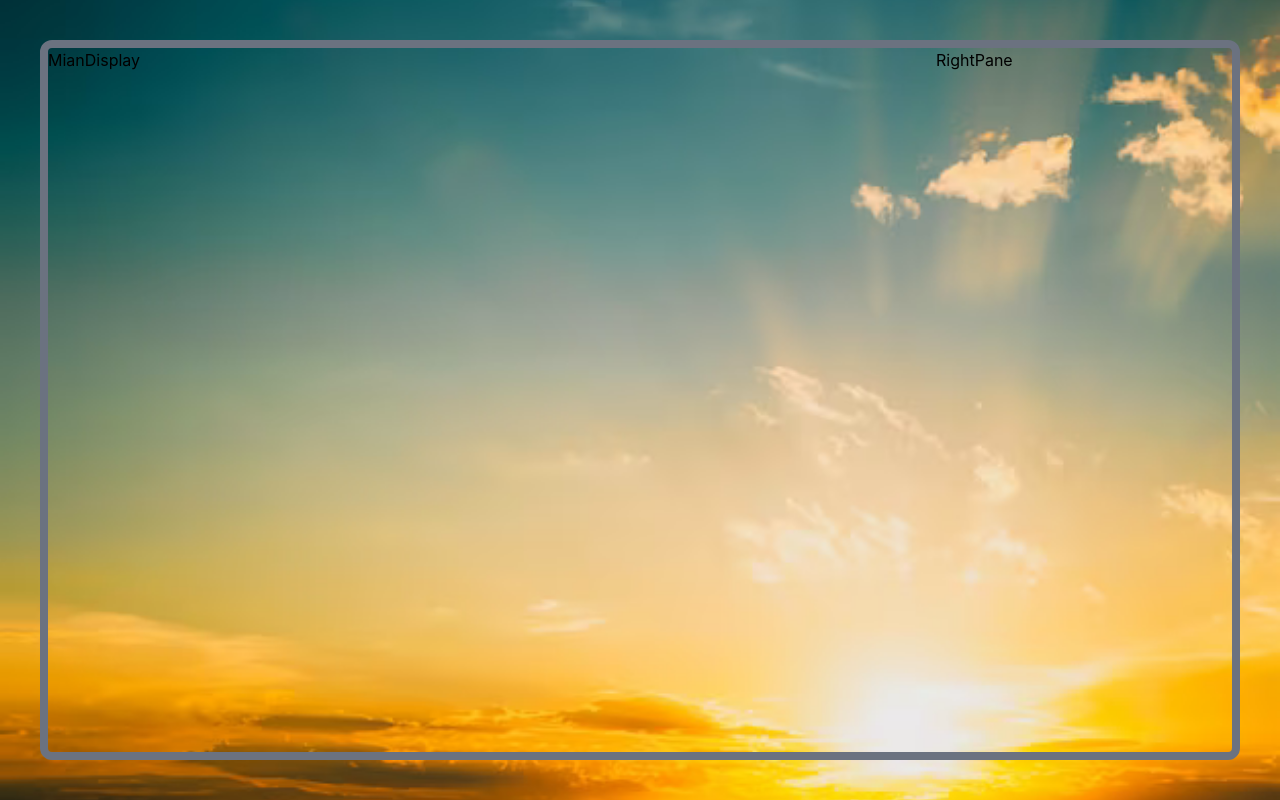
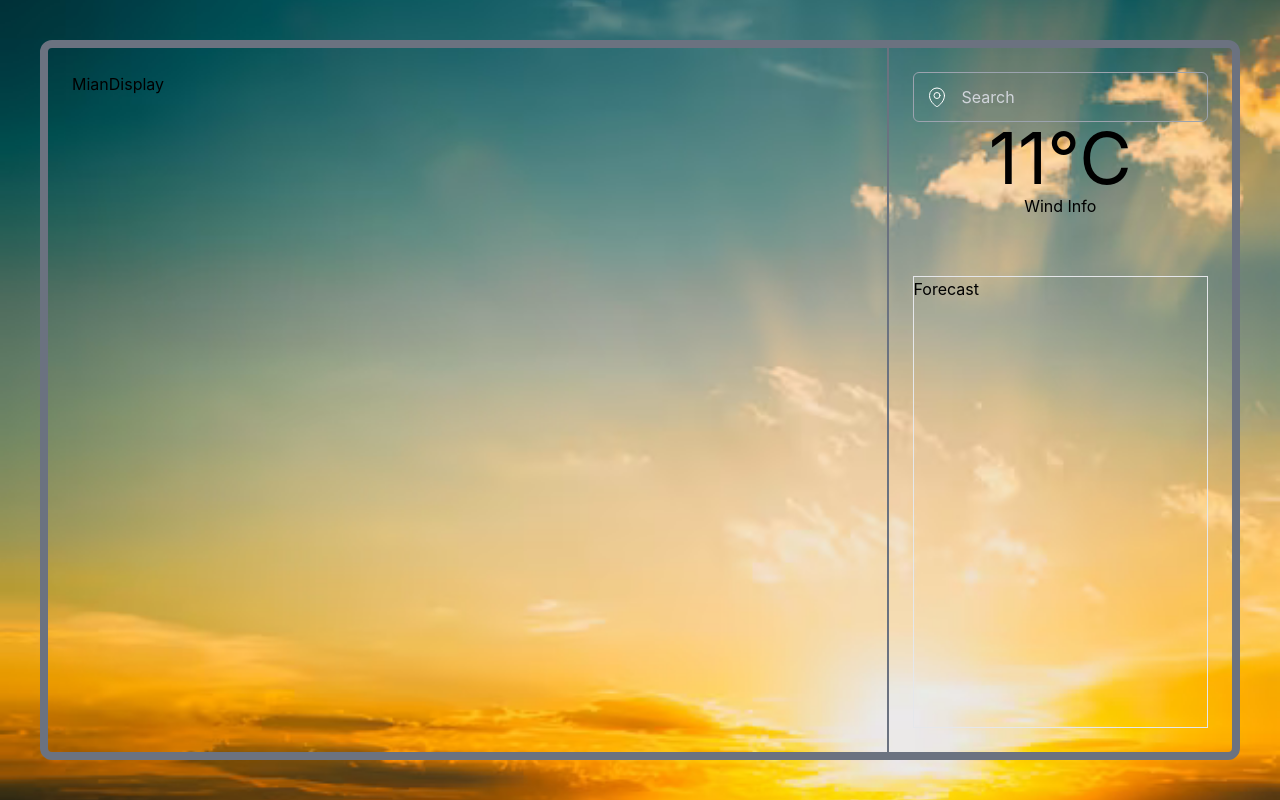
Before and after one commit to Shubham-Mi/weather-app, a React (Create React App) app: page / in a window 1280 px wide. Built offline with nearby package versions, Linux system fonts and the light colour scheme; no server answers; what prettier-plugin-tailwindcss would draw is missing.

Commit message:
Searching done
Signed-off-by: Shubham-Mi <shubham.mitt112@gmail.com>

```diff
--- a/package.json
+++ b/package.json
@@ -6,6 +6,7 @@
     "@testing-library/jest-dom": "^5.16.5",
     "@testing-library/react": "^13.4.0",
     "@testing-library/user-event": "^13.5.0",
+    "axios": "^1.4.0",
     "react": "^18.2.0",
     "react-dom": "^18.2.0",
     "react-scripts": "5.0.1",
--- a/src/App.js
+++ b/src/App.js
@@ -1,13 +1,44 @@
-import React from "react";
-import MianDisplay from "./components/MianDisplay";
+import axios from "axios";
+import React, { useEffect, useState } from "react";
+import MainDisplay from "./components/MainDisplay";
 import RightPane from "./components/RightPane";
 
 function App() {
+  const APIkey = "50f7f0df58741d1b6fd14791c840fd97";
+  const [responseData, setResponseData] = useState({});
+
+  useEffect(() => {
+    fetchData("delhi");
+  }, []);
+
+  const fetchData = (name) => {
+    if (name === "") return;
+    console.log(name);
+    axios(
+      `http://api.openweathermap.org/geo/1.0/direct?q=${name}&limit=1&appid=${APIkey}`
+    )
+      .then((response) => {
+        console.log(response.data[0]);
+        console.log(response.data[0].lat);
+        console.log(response.data[0].lon);
+        const lat = response.data[0].lat;
+        const lon = response.data[0].lon;
+        axios(
+          `https://api.openweathermap.org/data/2.5/weather?lat=${lat}&lon=${lon}&appid=${APIkey}&units=metric`
+        ).then((response) => {
+          console.log(response.data);
+          setResponseData(response.data);
+        });
+      })
+      .catch((error) => {
+        console.log("Error fetching data ", error);
+      });
+  };
   return (
     <div className="App flex h-screen bg-clear-weather bg-cover bg-center bg-no-repeat">
-      <div className="main m-10 flex w-full flex-row items-stretch rounded-xl border-8 border-solid border-gray-500">
-        <MianDisplay />
-        <RightPane />
+      <div className="main m-10 flex w-full flex-row divide-x-2 divide-inherit rounded-xl border-8 border-solid border-gray-500">
+        <MainDisplay />
+        <RightPane fetchData={fetchData} />
       </div>
     </div>
   );
--- /dev/null
+++ b/src/components/Forecast.js
@@ -0,0 +1,5 @@
+import React from "react";
+
+export default function Forecast() {
+  return <div className="forecast flex-grow basis-3/5 border">Forecast</div>;
+}
--- /dev/null
+++ b/src/components/MainDisplay.js
@@ -0,0 +1,5 @@
+import React from "react";
+
+export default function MainDisplay() {
+  return <div className="main-display basis-3/4 p-6">MianDisplay</div>;
+}
--- a/src/components/MianDisplay.js
+++ /dev/null
@@ -1,5 +0,0 @@
-import React from "react";
-
-export default function MianDisplay() {
-  return <div className="MainDisplay basis-3/4">MianDisplay</div>;
-}
--- a/src/components/RightPane.js
+++ b/src/components/RightPane.js
@@ -1,5 +1,12 @@
 import React from "react";
+import Search from "./Search";
+import Forecast from "./Forecast";
 
-export default function RightPane() {
-  return <div className="RightPane h-full">RightPane</div>;
+export default function RightPane({ fetchData }) {
+  return (
+    <div className="right-pane flex flex-grow flex-col p-6">
+      <Search fetchData={fetchData} />
+      <Forecast />
+    </div>
+  );
 }
--- /dev/null
+++ b/src/components/Search.js
@@ -0,0 +1,12 @@
+import React from "react";
+import SearchBar from "./SearchBar";
+import Temperature from "./Temperature";
+
+export default function Search({ fetchData }) {
+  return (
+    <div className="search flex-grow">
+      <SearchBar fetchData={fetchData} />
+      <Temperature />
+    </div>
+  );
+}
--- /dev/null
+++ b/src/components/SearchBar.js
@@ -0,0 +1,43 @@
+import React, { useState } from "react";
+
+export default function SearchBar({ fetchData }) {
+  const [name, setName] = useState("");
+  const updateName = (e) => {
+    setName(e.target.value);
+  };
+  const submitData = (e) => {
+    e.preventDefault();
+    fetchData(name);
+  };
+  return (
+    <form className="search-bar" onSubmit={submitData}>
+      <div className="relative">
+        <svg
+          xmlns="http://www.w3.org/2000/svg"
+          className="absolute bottom-0 left-3 top-0 my-auto h-6 w-6 text-white"
+          fill="none"
+          viewBox="0 0 24 24"
+          stroke="currentColor"
+        >
+          <path
+            strokeLinecap="round"
+            strokeLinejoin="round"
+            d="M15 10.5a3 3 0 11-6 0 3 3 0 016 0z"
+          ></path>
+          <path
+            strokeLinecap="round"
+            strokeLinejoin="round"
+            d="M19.5 10.5c0 7.142-7.5 11.25-7.5 11.25S4.5 17.642 4.5 10.5a7.5 7.5 0 1115 0z"
+          ></path>
+        </svg>
+        <input
+          type="text"
+          value={name}
+          onChange={updateName}
+          placeholder="Search"
+          className="w-full rounded-md border border-gray-400 bg-transparent py-3 pl-12 pr-4 text-white outline-none placeholder:text-gray-300 focus:border-indigo-600"
+        />
+      </div>
+    </form>
+  );
+}
--- /dev/null
+++ b/src/components/Temperature.js
@@ -0,0 +1,10 @@
+import React from "react";
+
+export default function Temperature() {
+  return (
+    <div className="temperature flex flex-col text-center">
+      <span className="text-7xl">11°C</span>
+      <span>Wind Info</span>
+    </div>
+  );
+}
--- a/src/index.js
+++ b/src/index.js
@@ -4,8 +4,4 @@ import "./index.css";
 import App from "./App";
 
 const root = ReactDOM.createRoot(document.getElementById("root"));
-root.render(
-  <React.StrictMode>
-    <App />
-  </React.StrictMode>
-);
+root.render(<App />);
--- a/tailwind.config.js
+++ b/tailwind.config.js
@@ -6,6 +6,11 @@ module.exports = {
       backgroundImage: {
         "clear-weather": "url('/src/assets/clear.png')",
         "clouds-weather": "url('/src/assets/clouds.png')",
+        "drizzle-weather": "url('/src/assets/drizzle.png')",
+        "rain-weather": "url('/src/assets/rain.png')",
+        "snow-weather": "url('/src/assets/snow.png')",
+        "thunderstorm-weather": "url('/src/assets/thunderstorm.png')",
+        "wind-weather": "url('/src/assets/wind.png')",
       },
     },
   },
```
Also changed, not shown: 1 other file (tests, documents, lock files or other folders).
